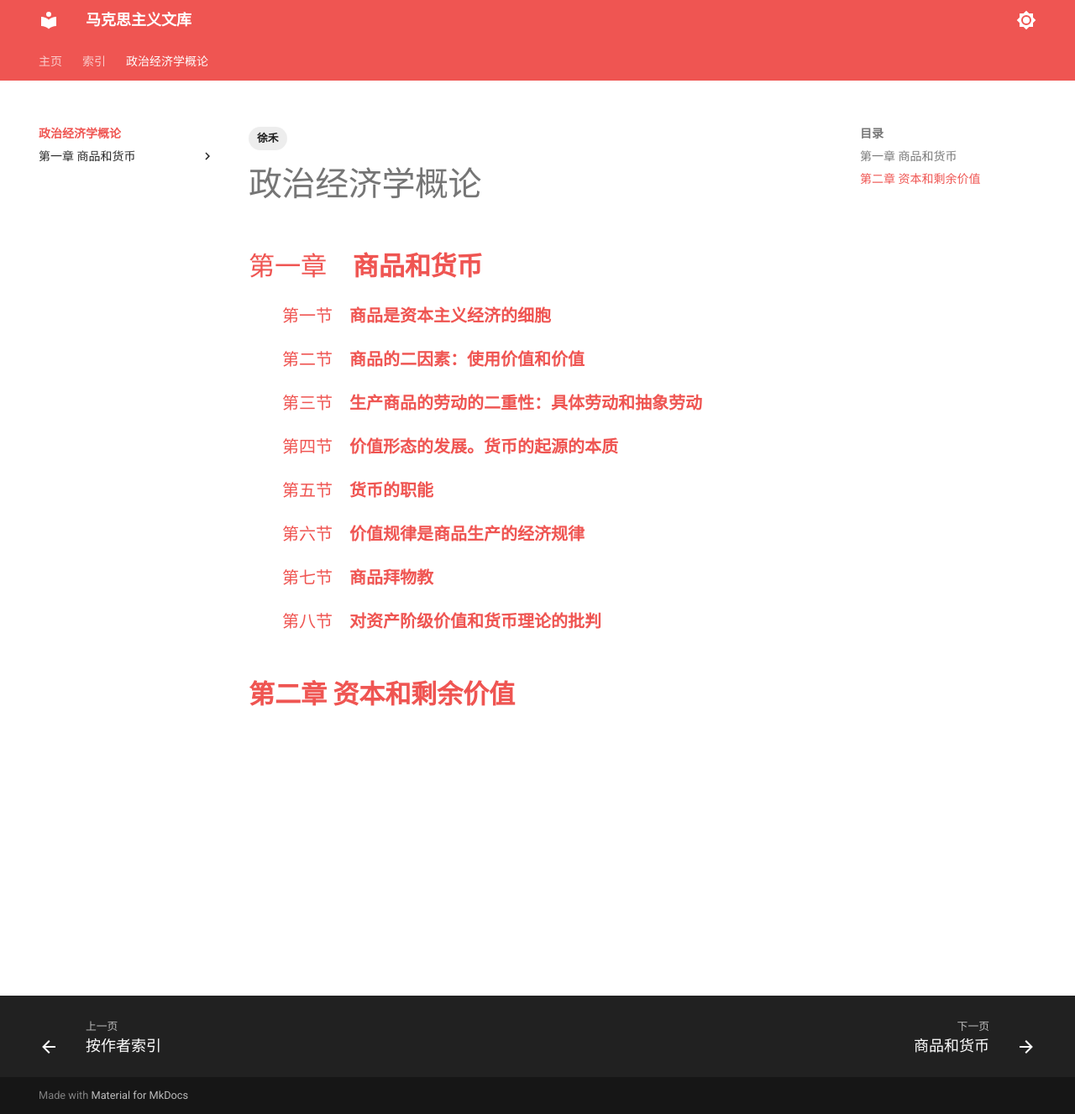
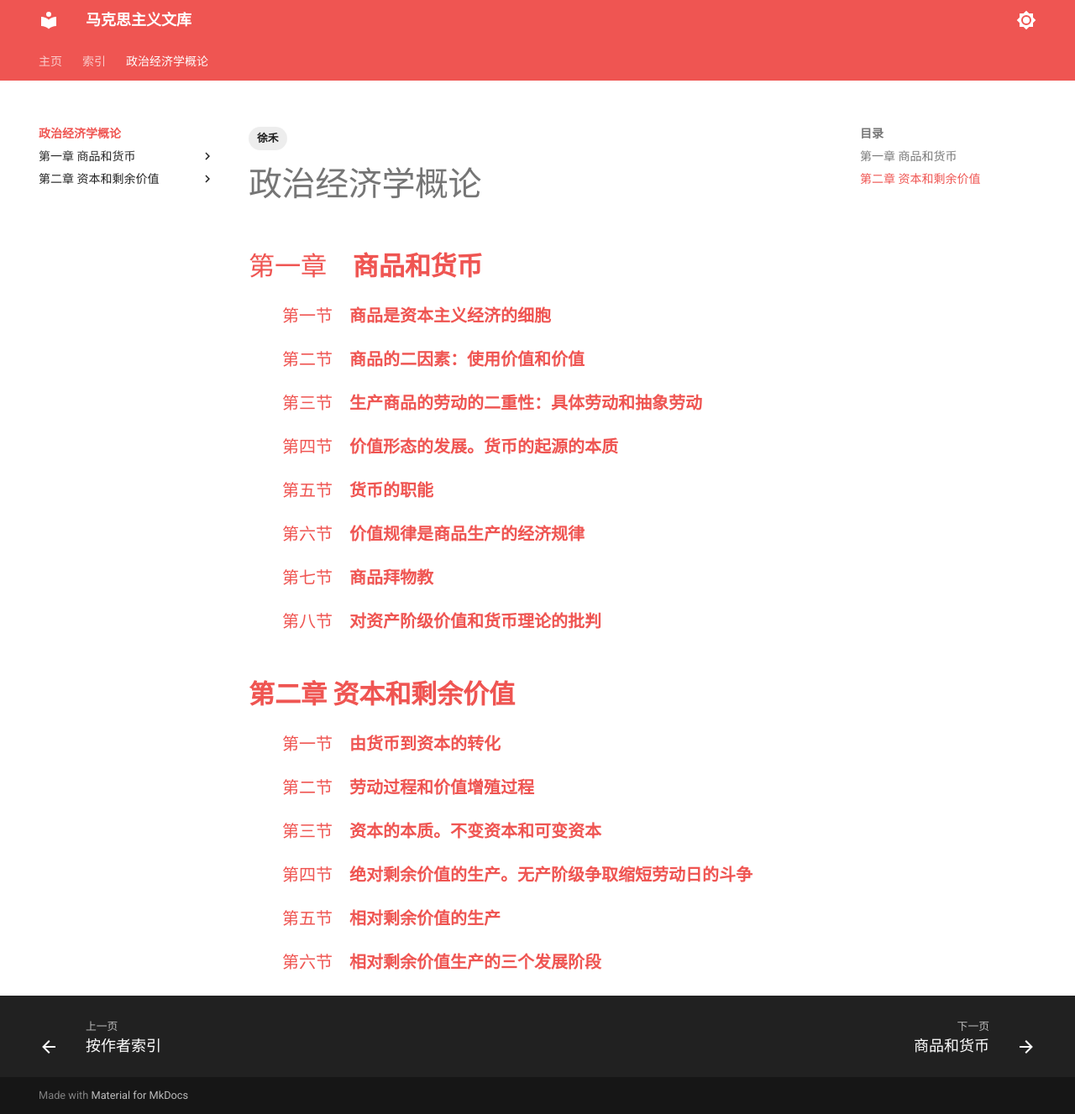
Before and after one commit to Marxism-Doc/Marxism-Doc.github.io, an MkDocs documentation site: the page built from docs/articles/xuhe/political-economy/index.md, in a window 1280 px wide and 1327 px high. Shown: the whole window at 84% size. Built offline with MkDocs 1.6.1 and Material for MkDocs 9.7.7, drawn with Linux system fonts in a browser that asks for light colours.

Commit message:
[doc] chap 02 index

```diff
--- a/docs/articles/xuhe/political-economy/index.md
+++ b/docs/articles/xuhe/political-economy/index.md
@@ -23,3 +23,15 @@ tags: [徐禾]
 [第八节　**对资产阶级价值和货币理论的批判**](./chap-01/sec-08.md)
 
 ## [**第二章 资本和剩余价值**](./chap-02/index.md)
+
+[第一节　**由货币到资本的转化**](./chap-02/sec-01.md)
+
+[第二节　**劳动过程和价值增殖过程**](./chap-02/sec-02.md)
+
+[第三节　**资本的本质。不变资本和可变资本**](./chap-02/sec-03.md)
+
+[第四节　**绝对剩余价值的生产。无产阶级争取缩短劳动日的斗争**](./chap-02/sec-04.md)
+
+[第五节　**相对剩余价值的生产**](./chap-02/sec-05.md)
+
+[第六节　**相对剩余价值生产的三个发展阶段**](./chap-02/sec-06.md)
--- a/mkdocs.yml
+++ b/mkdocs.yml
@@ -42,6 +42,14 @@ nav:
       - 第六节 价值规律: articles/xuhe/political-economy/chap-01/sec-06.md
       - 第七节 商品拜物教: articles/xuhe/political-economy/chap-01/sec-07.md
       - 第八节 对资产阶级理论的批判: articles/xuhe/political-economy/chap-01/sec-08.md
+    - 第二章 资本和剩余价值:
+      - articles/xuhe/political-economy/chap-02/index.md
+      - 第一节 由货币到资本的转化: articles/xuhe/political-economy/chap-02/sec-01.md
+      - 第二节 劳动和价值增殖过程: articles/xuhe/political-economy/chap-02/sec-02.md
+      - 第三节 不变资本和可变资本: articles/xuhe/political-economy/chap-02/sec-03.md
+      - 第四节 绝对剩余价值的生产: articles/xuhe/political-economy/chap-02/sec-04.md
+      - 第五节 相对剩余价值的生产: articles/xuhe/political-economy/chap-02/sec-05.md
+      - 第六节 相对剩余价值三阶段: articles/xuhe/political-economy/chap-02/sec-06.md
 
 plugins:
   - tags:
```
Also changed, not shown: docs/articles/xuhe/political-economy/chap-01/index.md (+4 -0 lines), docs/articles/xuhe/political-economy/chap-02/index.md (+21 -0 lines).
